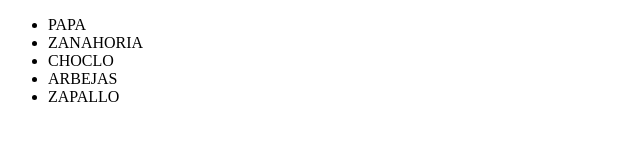
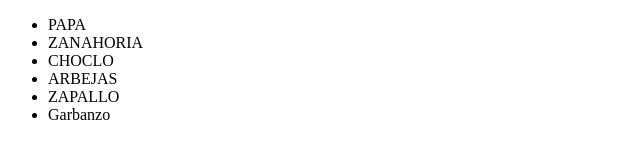
Before and after one commit to Braian242/mi-segundo-git, a plain HTML site: page index.html in a window 1280 px wide. Shown: the full height of the page, 0-640 px from the left. Drawn offline with Linux system fonts and the light colour scheme.

Commit message:
Agregue una lista mas (Garbanzo)

```diff
--- a/index.html
+++ b/index.html
@@ -13,6 +13,7 @@
             <li>CHOCLO</li>
             <li>ARBEJAS</li>
             <li>ZAPALLO</li>
+            <li>Garbanzo</li>
         </ul>
     </section>
 </body>
```
